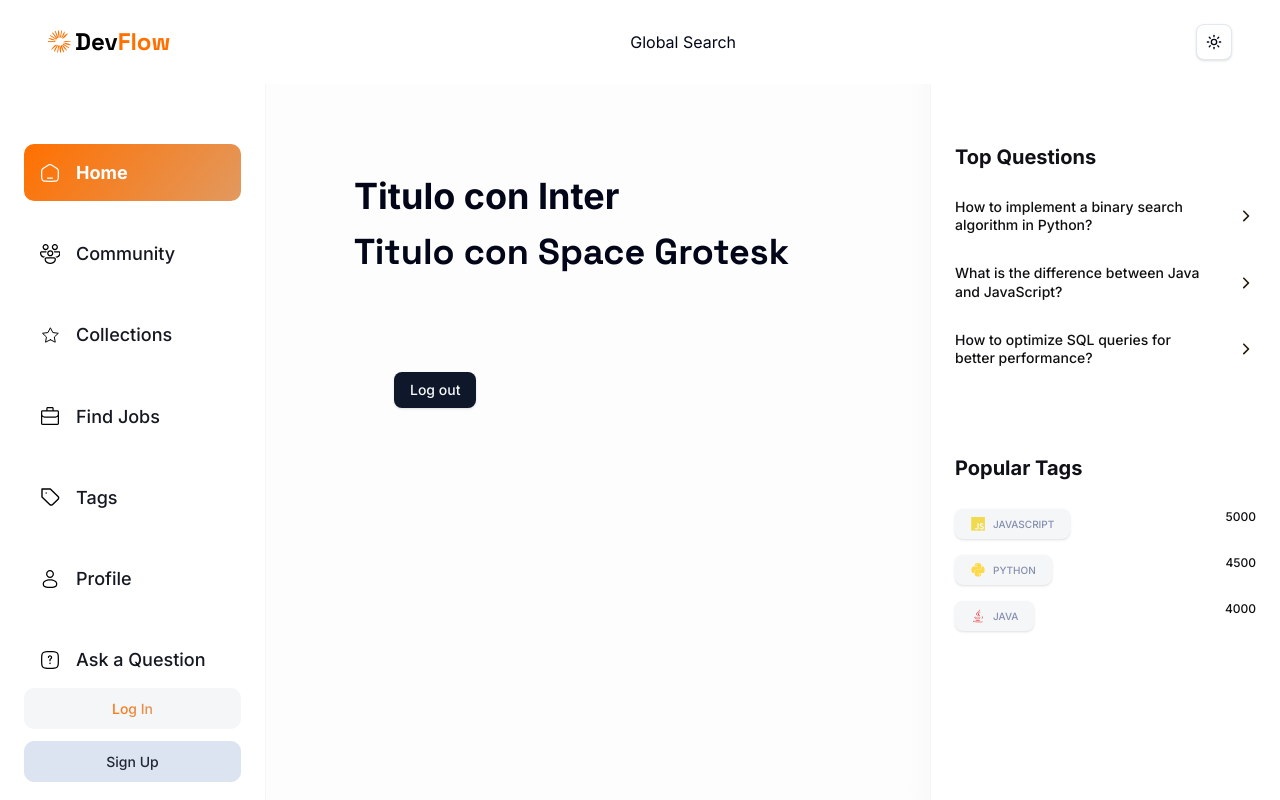
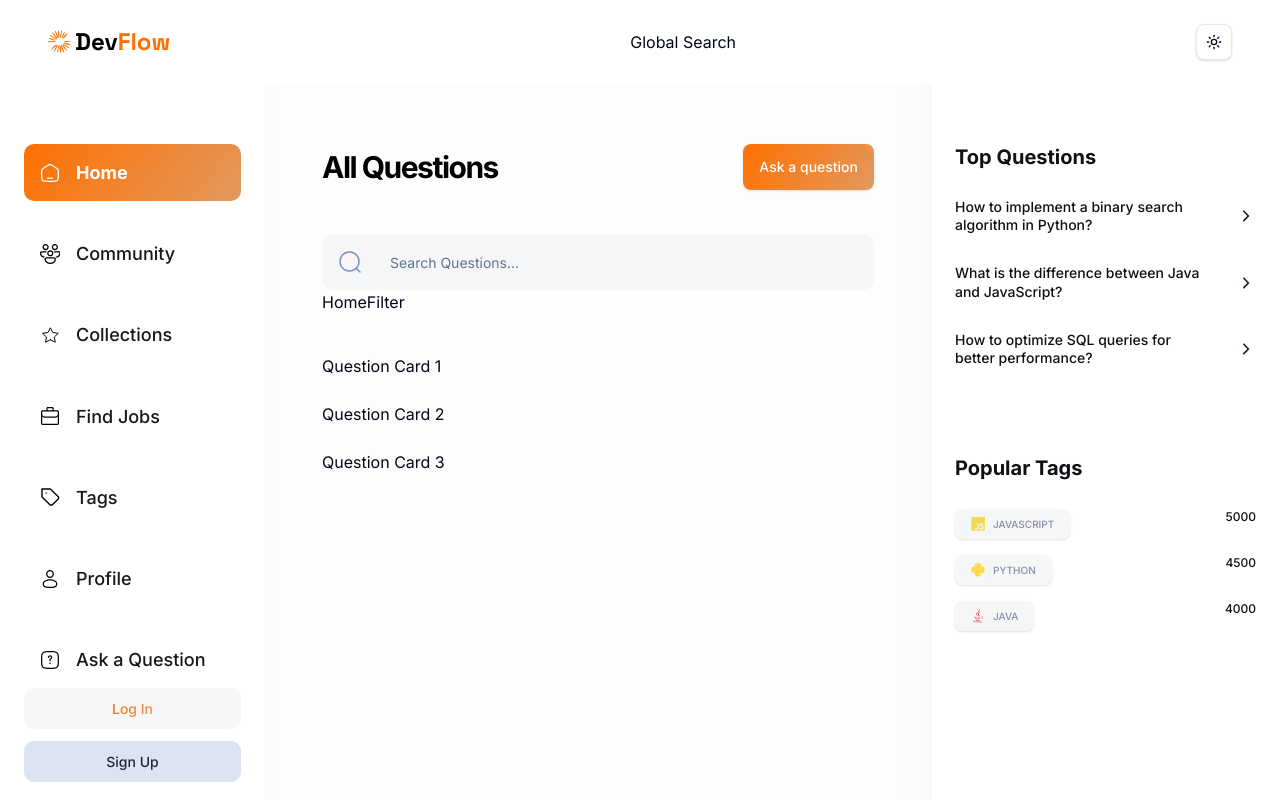
Before and after one commit to altguerrero/devflow, a Next.js app: page / in a window 1280 px wide. Built offline with nearby package versions, Linux system fonts and the light colour scheme; no server answers.

Commit message:
feat: implement LocalSearch component and enhance HomePage layout

```diff
--- a/app/(root)/page.tsx
+++ b/app/(root)/page.tsx
@@ -1,24 +1,35 @@
 import { Button } from "@/components/ui/button";
-import { signOut } from "@/auth";
 import ROUTES from "@/constants/routes";
+import Link from "next/link";
+import LocalSearch from "@/components/search/LocalSearch";
 
-const Page = () => {
+const HomePage = () => {
   return (
-    <main className="p-8">
-      <h1 className="mb-4 text-4xl font-bold">Titulo con Inter</h1>
-      <h2 className="font-space-grotesk text-4xl font-bold">Titulo con Space Grotesk</h2>
-      <form
-        className="px-10 pt-25"
-        action={async () => {
-          "use server";
+    <>
+      <section className="flex w-full flex-col-reverse justify-between gap-4 sm:flex-row sm:items-center">
+        <h1 className="h1-bold text-dark100_light900">All Questions</h1>
 
-          await signOut({ redirectTo: ROUTES.SIGN_IN });
-        }}
-      >
-        <Button type="submit">Log out</Button>
-      </form>
-    </main>
+        <Button className="primary-gradient text-light-900! min-h-11.5 px-4 py-3" asChild>
+          <Link href={ROUTES.ASK_QUESTION}>Ask a question</Link>
+        </Button>
+      </section>
+      <section className="mt-11">
+        <LocalSearch
+          route={ROUTES.HOME}
+          imgSrc="/icons/search.svg"
+          placeholder="Search Questions..."
+          otherClasses="flex-1"
+          iconPosition={"left"}
+        />
+      </section>
+      HomeFilter
+      <div className="mt-10 flex w-full flex-col gap-6">
+        <p>Question Card 1</p>
+        <p>Question Card 2</p>
+        <p>Question Card 3</p>
+      </div>
+    </>
   );
 };
 
-export default Page;
+export default HomePage;
--- /dev/null
+++ b/components/search/LocalSearch.tsx
@@ -0,0 +1,77 @@
+"use client";
+
+import Image from "next/image";
+import { usePathname, useRouter, useSearchParams } from "next/navigation";
+import React, { useEffect, useState, useRef } from "react";
+
+import { Input } from "@/components/ui/input";
+import { formUrlQuery, removeKeysFromQuery } from "@/lib/url";
+
+interface Props {
+  route: string;
+  imgSrc: string;
+  placeholder: string;
+  iconPosition: "left" | "right";
+  otherClasses?: string;
+}
+
+const LocalSearch = ({ route, imgSrc, placeholder, iconPosition, otherClasses }: Props) => {
+  const router = useRouter();
+  const pathname = usePathname();
+  const searchParams = useSearchParams();
+  const query = searchParams.get("query");
+
+  const [search, setSearch] = useState(query || "");
+  const previousSearchRef = useRef(search);
+
+  useEffect(() => {
+    if (previousSearchRef.current === search) return;
+
+    previousSearchRef.current = search;
+
+    const delayDebounceFn = setTimeout(() => {
+      if (search) {
+        const newUrl = formUrlQuery({
+          params: searchParams.toString(),
+          key: "query",
+          value: search,
+        });
+
+        router.push(newUrl, { scroll: false });
+      } else {
+        if (pathname === route) {
+          const newUrl = removeKeysFromQuery({
+            params: searchParams.toString(),
+            keysToRemove: ["query"],
+          });
+
+          router.push(newUrl, { scroll: false });
+        }
+      }
+    }, 300);
+
+    return () => clearTimeout(delayDebounceFn);
+  }, [search, route, pathname, router, searchParams]);
+
+  return (
+    <div
+      className={`background-light800_darkgradient flex min-h-14 grow items-center gap-4 rounded-[10px] px-4 ${otherClasses}`}
+    >
+      {iconPosition === "left" && <Image src={imgSrc} alt="search" width={24} height={24} className="cursor-pointer" />}
+
+      <Input
+        type="text"
+        placeholder={placeholder}
+        value={search}
+        onChange={(e) => setSearch(e.target.value)}
+        className="paragraph-regular no-focus placeholder text-dark400_light700 border-none shadow-none outline-hidden"
+      />
+
+      {iconPosition === "right" && (
+        <Image src={imgSrc} alt="search" width={15} height={15} className="cursor-pointer" />
+      )}
+    </div>
+  );
+};
+
+export default LocalSearch;
--- /dev/null
+++ b/lib/url.ts
@@ -0,0 +1,39 @@
+import qs from "query-string";
+
+interface UrlQueryParams {
+  params: string;
+  key: string;
+  value: string;
+}
+
+interface RemoveUrlQueryParams {
+  params: string;
+  keysToRemove: string[];
+}
+
+export const formUrlQuery = ({ params, key, value }: UrlQueryParams) => {
+  const queryString = qs.parse(params);
+
+  queryString[key] = value;
+
+  return qs.stringifyUrl({
+    url: window.location.pathname,
+    query: queryString,
+  });
+};
+
+export const removeKeysFromQuery = ({ params, keysToRemove }: RemoveUrlQueryParams) => {
+  const queryString = qs.parse(params);
+
+  keysToRemove.forEach((key) => {
+    delete queryString[key];
+  });
+
+  return qs.stringifyUrl(
+    {
+      url: window.location.pathname,
+      query: queryString,
+    },
+    { skipNull: true }
+  );
+};
--- a/package.json
+++ b/package.json
@@ -21,6 +21,7 @@
     "next": "16.1.6",
     "next-auth": "^5.0.0-beta.30",
     "next-themes": "^0.4.6",
+    "query-string": "^9.3.1",
     "react": "19.2.3",
     "react-dom": "19.2.3",
     "react-hook-form": "^7.71.1",
```
Also changed, not shown: 1 other file (tests, documents, lock files or other folders).
